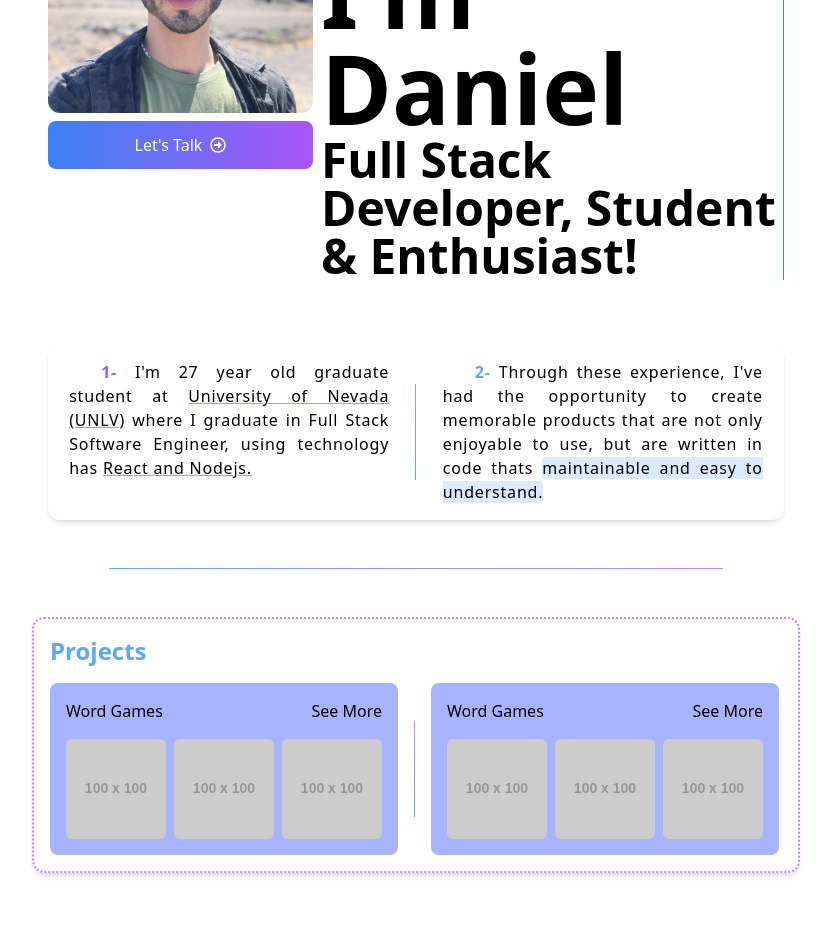
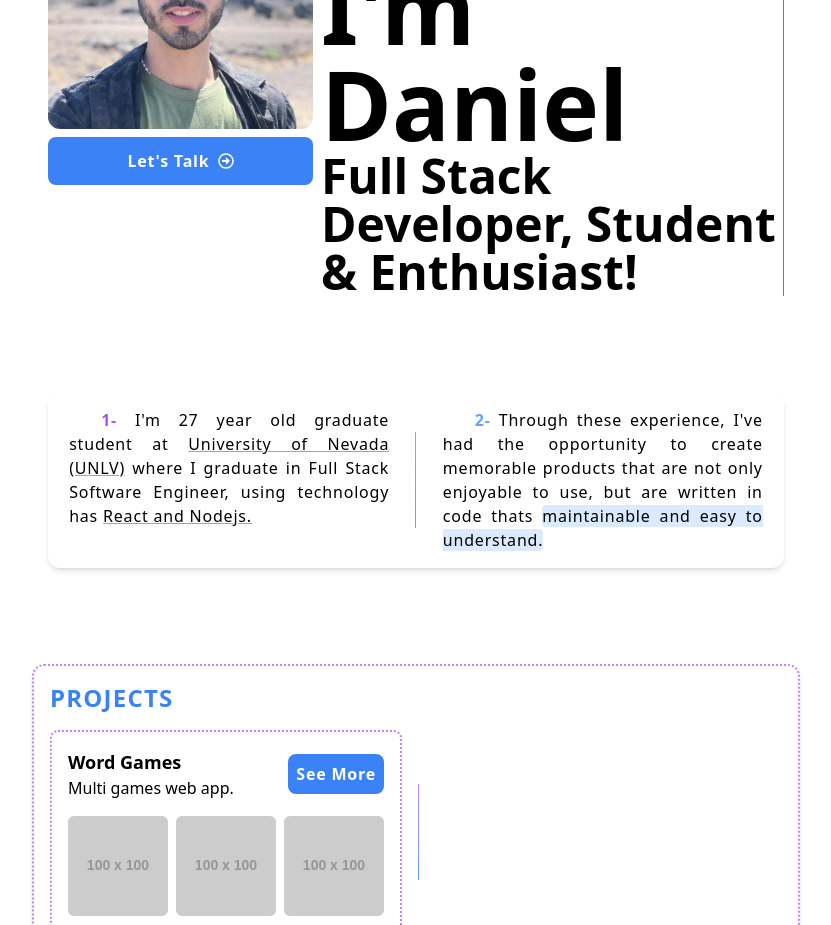
Before and after one commit to danielFernandezDj/dani-portfolio-app, a React (Vite) app: page /home in a window 1280 px wide. Shown: the part 280-1205 px from the top of the page, without its empty margins (224-1055 px from the left). Built offline with nearby package versions, Linux system fonts and the light colour scheme.

Commit message:
include an animation in the buttons

```diff
--- a/src/components/LandingPage.jsx
+++ b/src/components/LandingPage.jsx
@@ -71,13 +71,13 @@ function ContactForm() {
 export default function Home() {
   return (
     <>
-      <main className="flex flex-col gap-8 max-w-sm mx-auto sm:max-w-3xl">
+      <main className="flex flex-col gap-16 max-w-sm mx-auto sm:max-w-3xl">
         {/* Hero */}
-        <section className="flex mt-4 p-4 overflow-hidden max-w-full gap-2">
+        <section className="flex mt-8 p-4 overflow-hidden max-w-full gap-2">
           <div className="flex flex-col size-4/5">
             <img className="rounded-xl size-fit" src="./mePhoto.jpeg" alt="Me in Moto)" />
-            <button className="flex gap-2 flex-row justify-center items-center bg-gradient-to-r from-blue-500 to-purple-500 text-white mt-2 p-3 rounded-lg
-                 transition-all duration-200 ease-in-out"
+            <button className="flex gap-2 flex-row justify-center items-center mt-2 p-3 text-white font-bold tracking-wider rounded-lg
+              sm:transition sm:ease-in-out sm:delay-150 bg-blue-500 sm:hover:-translate-y-1 sm:hover:scale-110 sm:hover:bg-indigo-500 duration-300"
             >
               Let's Talk <span> <FaRegArrowAltCircleRight className="size-4" /></span>
             </button>
@@ -109,21 +109,26 @@ export default function Home() {
           </div>
         </section>
 
-        <div className="flex justify-center self-center w-4/5 h-px | bg-gradient-to-r from-blue-400 to-purple-400"></div>
-
         {/* Project CARDs  */}
         <section className="flex flex-col w-full m-4 p-4 gap-4 justify-center self-center rounded-xl shadow-md
           border-2 border-dotted border-purple-400"
         >
           {/* TITLE */}
-          <strong className="text-2xl text-blue-400">Projects</strong>
+          <strong className="text-2xl tracking-wider text-blue-500">PROJECTS</strong>
           {/* GROUP */}
-          <div className="flex w-full gap-4">
+          <div className="flex flex-wrap w-full gap-4">
             {/* CARD 1 */}
-            <div className="flex flex-col gap-4 p-4 rounded-lg bg-indigo-300">
+            <div className="flex flex-col gap-4 p-4 rounded-lg | border-dotted border-2 border-purple-400">
               <div className="flex  justify-between items-center">
-                <p className="">Word Games</p>
-                <button>See More</button>
+                <div>
+                  <strong className="text-lg">Word Games</strong>
+                  <p className="font-extralight">Multi games web app.</p>
+                </div>
+                <button className="p-2 text-white font-bold tracking-wider rounded-lg
+                  sm:transition sm:ease-in-out delay-150 bg-blue-500 sm:hover:-translate-y-1 sm:hover:scale-110 sm:hover:bg-indigo-500 duration-300"
+                >
+                  See More
+                </button>
               </div>
               <div className="flex gap-2">
                 <img className="rounded-md" src="https://fakeimg.pl/100x100" alt="Project Image" />
@@ -133,22 +138,7 @@ export default function Home() {
             </div>
 
             <div className="hidden sm:block flex justify-center self-center h-24 w-px | bg-gradient-to-t from-blue-400 to-purple-400"></div>
-
-            {/* CARD 2 */}
-            <div className="flex flex-col gap-4 p-4 rounded-lg bg-indigo-300">
-              <div className="flex  justify-between items-center">
-                <p className="">Word Games</p>
-                <button>See More</button>
-              </div>
-              <div className="flex gap-2">
-                <img className="rounded-md" src="https://fakeimg.pl/100x100" alt="Project Image" />
-                <img className="rounded-md" src="https://fakeimg.pl/100x100" alt="Project Image" />
-                <img className="rounded-md" src="https://fakeimg.pl/100x100" alt="Project Image" />
-              </div>
-            </div>
           </div>
-
-
         </section>
 
         {/* Tech That I use */}
@@ -167,6 +157,8 @@ export default function Home() {
           </div>
         </section>
 
+        <div className="flex justify-center self-center w-4/5 h-px | bg-gradient-to-r from-blue-400 to-purple-400"></div>
+
         {/* Something Cool to impress the heir team (like a line that do something). */}
         <section className="p-4">
           <div className="bg-red-600 p-4">
@@ -174,6 +166,8 @@ export default function Home() {
           </div>
         </section>
 
+        <div className="flex justify-center self-center w-4/5 h-px | bg-gradient-to-r from-blue-400 to-purple-400"></div>
+
         {/* Contact-Form */}
         {ContactForm()}
       </main >
```
